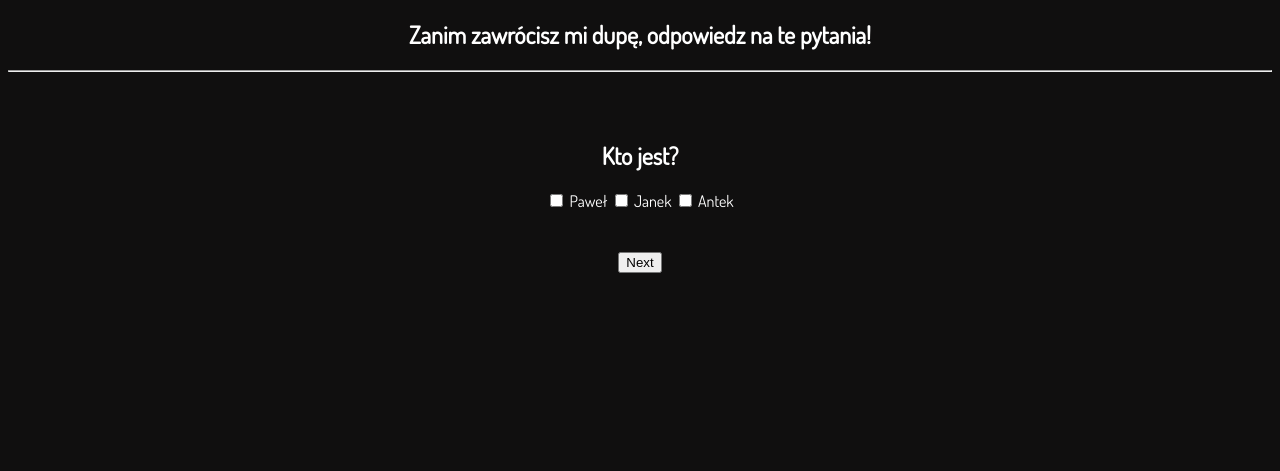
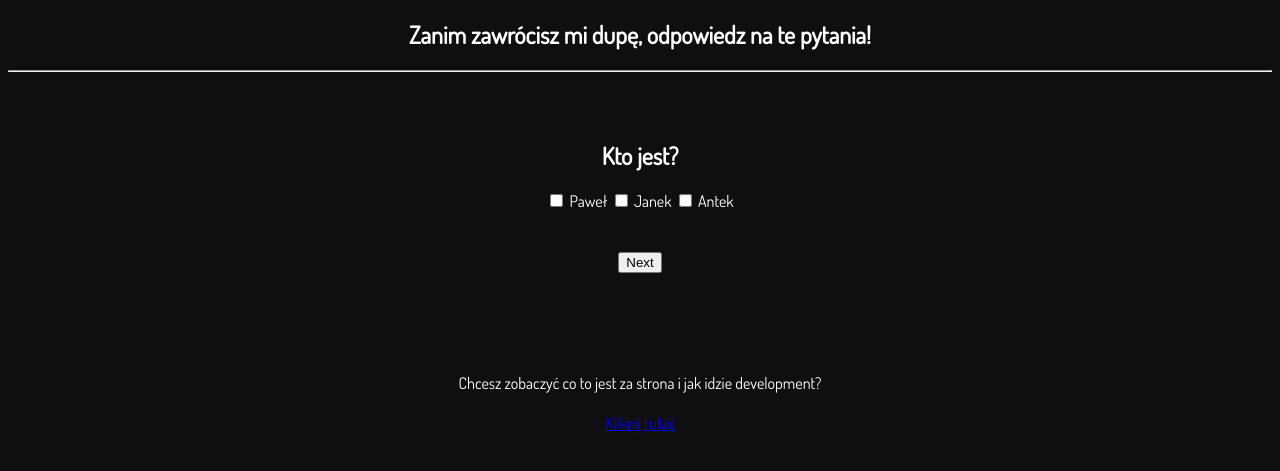
Before and after one commit to Tabaluga113/Tabaluga113.github.io, a plain HTML site: page index.html in a window 1280 px wide. Shown: the part 65-536 px from the top of the page. Drawn offline with Linux system fonts and the light colour scheme.

Commit message:
Dodanie linku do githuba

```diff
--- a/index.html
+++ b/index.html
@@ -42,5 +42,7 @@
             </div>
     </center>
     <script src="script.js"></script>
+    <BR><BR><BR><BR><BR>
+    <footer style="text-align: center;">Chcesz zobaczyć co to jest za strona i jak idzie development?<BR><BR><a href="https://github.com/nodebil/nodebil.github.io">Kliknij tutaj!</a></footer>
 </body>
 </html>
```
